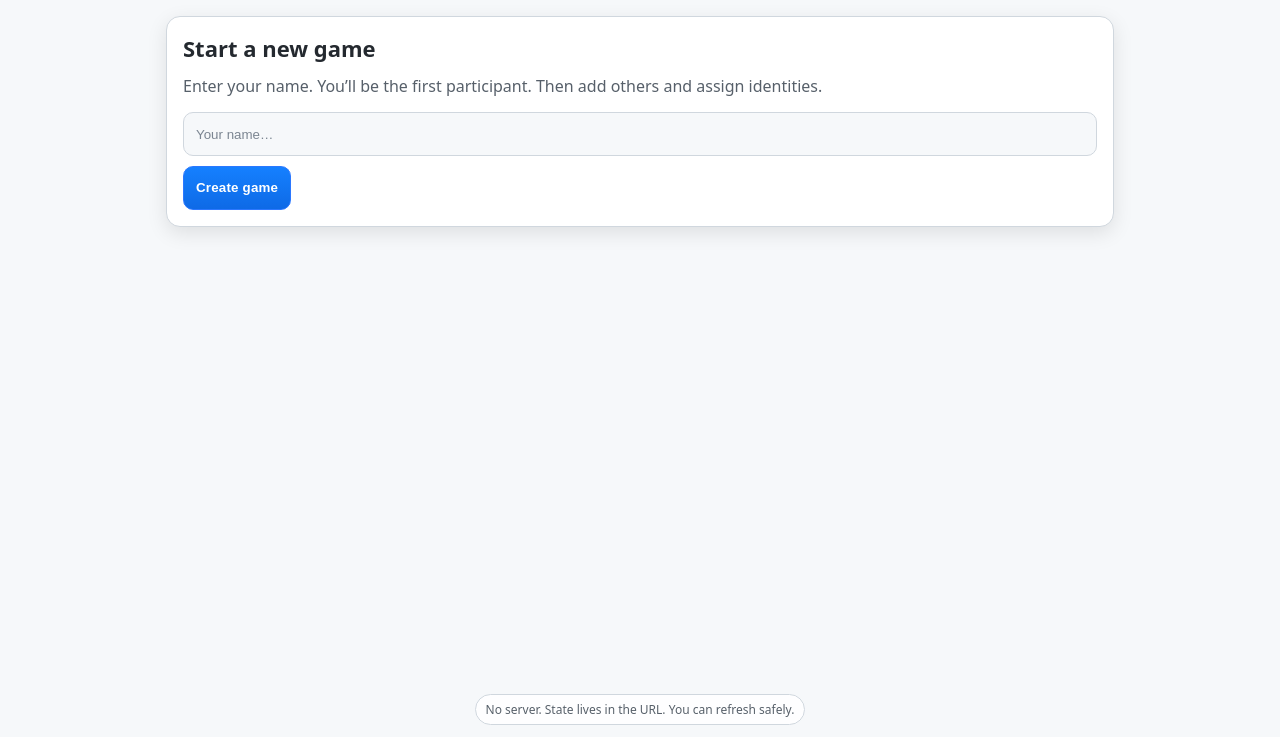
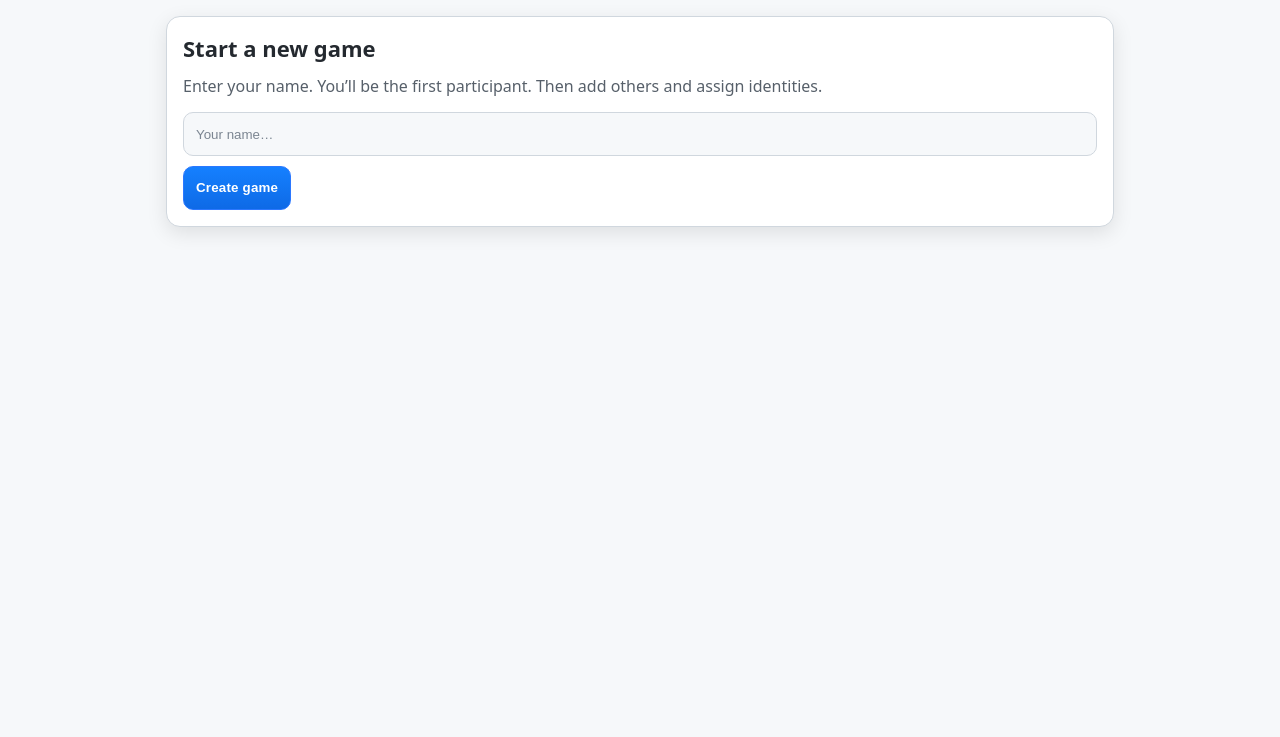
Before and after one commit to daniellionel01/who-am-i, a plain HTML site: page index.html in a window 1280 px wide. Shown: the part 63-800 px from the top of the page. Drawn offline with Linux system fonts and the light colour scheme.

Commit message:
rm footer

```diff
--- a/index.html
+++ b/index.html
@@ -17,7 +17,8 @@
       }
 
       /* Dark theme (default) */
-      :root, .dark-theme {
+      :root,
+      .dark-theme {
         --bg: #0e1116;
         --card: #161b22;
         --muted: #8b949e;
@@ -67,8 +68,10 @@
         line-height: 1.45;
         -webkit-text-size-adjust: 100%;
         text-size-adjust: 100%;
-        padding-bottom: calc(70px + env(safe-area-inset-bottom, 0px)); /* keep content above fixed footer */
-        transition: background-color 0.3s ease, color 0.3s ease;
+        padding-bottom: calc(70px + env(safe-area-inset-bottom, 0px));
+        transition:
+          background-color 0.3s ease,
+          color 0.3s ease;
       }
       a {
         color: var(--accent);
@@ -163,7 +166,10 @@
         letter-spacing: 0.2px;
         min-height: var(--tap);
         line-height: 1.1;
-        transition: background 0.3s ease, border-color 0.3s ease, color 0.3s ease;
+        transition:
+          background 0.3s ease,
+          border-color 0.3s ease,
+          color 0.3s ease;
       }
       .dark-theme .btn {
         background: linear-gradient(#1b222c, #161b22);
@@ -366,33 +372,6 @@
         font-size: 12px;
         color: var(--muted);
       }
-      .footer {
-        position: fixed;
-        inset-inline: 0;
-        bottom: 0;
-        display: grid;
-        place-items: center;
-        padding: 12px;
-        pointer-events: none;
-      }
-      .footer .inner {
-        pointer-events: auto;
-        font-size: 12px;
-        color: var(--muted);
-        background: rgba(var(--card-rgb, 22, 27, 34), 0.85);
-        border: 1px solid var(--border);
-        padding: 6px 10px;
-        border-radius: 999px;
-        backdrop-filter: blur(6px);
-        margin-bottom: env(safe-area-inset-bottom, 0px);
-        transition: background-color 0.3s ease, color 0.3s ease, border-color 0.3s ease;
-      }
-      .dark-theme .footer .inner {
-        --card-rgb: 22, 27, 34;
-      }
-      .light-theme .footer .inner {
-        --card-rgb: 255, 255, 255;
-      }
       .sr {
         position: absolute;
         width: 1px;
@@ -550,10 +529,6 @@
       </section>
     </div>
 
-    <div class="footer">
-      <div class="inner">No server. State lives in the URL. You can refresh safely.</div>
-    </div>
-
     <!-- Dialogs -->
     <dialog id="dlgIdentity">
       <div class="dlg-head">
@@ -675,35 +650,35 @@
       // ---------- theme management ----------
       function initTheme() {
         // Check if user has a saved preference
-        let theme = localStorage.getItem('theme');
+        let theme = localStorage.getItem("theme");
 
         // If no saved preference, use system preference
         if (!theme && window.matchMedia) {
-          theme = window.matchMedia('(prefers-color-scheme: dark)').matches ? 'dark' : 'light';
+          theme = window.matchMedia("(prefers-color-scheme: dark)").matches ? "dark" : "light";
         }
 
         // Default to dark if nothing else
-        theme = theme || 'dark';
+        theme = theme || "dark";
 
-        document.documentElement.classList.toggle('light-theme', theme === 'light');
-        document.documentElement.classList.toggle('dark-theme', theme === 'dark');
+        document.documentElement.classList.toggle("light-theme", theme === "light");
+        document.documentElement.classList.toggle("dark-theme", theme === "dark");
         updateThemeIcon(theme);
       }
 
       function toggleTheme() {
-        const isLight = document.documentElement.classList.contains('light-theme');
-        const newTheme = isLight ? 'dark' : 'light';
+        const isLight = document.documentElement.classList.contains("light-theme");
+        const newTheme = isLight ? "dark" : "light";
 
-        document.documentElement.classList.toggle('light-theme', newTheme === 'light');
-        document.documentElement.classList.toggle('dark-theme', newTheme === 'dark');
-        localStorage.setItem('theme', newTheme);
+        document.documentElement.classList.toggle("light-theme", newTheme === "light");
+        document.documentElement.classList.toggle("dark-theme", newTheme === "dark");
+        localStorage.setItem("theme", newTheme);
         updateThemeIcon(newTheme);
       }
 
       function updateThemeIcon(theme) {
-        const themeIcon = document.getElementById('themeIcon');
+        const themeIcon = document.getElementById("themeIcon");
         if (themeIcon) {
-          themeIcon.textContent = theme === 'light' ? '🌙' : '☀️';
+          themeIcon.textContent = theme === "light" ? "🌙" : "☀️";
         }
       }
 
@@ -1022,18 +997,18 @@
       initTheme();
 
       // Theme toggle event listener
-      document.getElementById('themeToggleBtn').addEventListener('click', toggleTheme);
+      document.getElementById("themeToggleBtn").addEventListener("click", toggleTheme);
 
       // Listen for system theme changes
       if (window.matchMedia) {
-        const colorSchemeQuery = window.matchMedia('(prefers-color-scheme: dark)');
+        const colorSchemeQuery = window.matchMedia("(prefers-color-scheme: dark)");
 
         // Only update if the user hasn't set a preference
-        colorSchemeQuery.addEventListener('change', (e) => {
-          if (!localStorage.getItem('theme')) {
-            const newTheme = e.matches ? 'dark' : 'light';
-            document.documentElement.classList.toggle('light-theme', newTheme === 'light');
-            document.documentElement.classList.toggle('dark-theme', newTheme === 'dark');
+        colorSchemeQuery.addEventListener("change", (e) => {
+          if (!localStorage.getItem("theme")) {
+            const newTheme = e.matches ? "dark" : "light";
+            document.documentElement.classList.toggle("light-theme", newTheme === "light");
+            document.documentElement.classList.toggle("dark-theme", newTheme === "dark");
             updateThemeIcon(newTheme);
           }
         });
```
